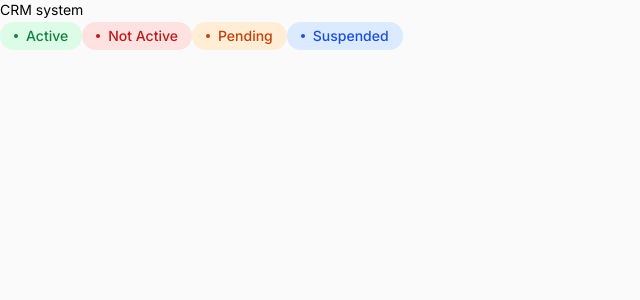
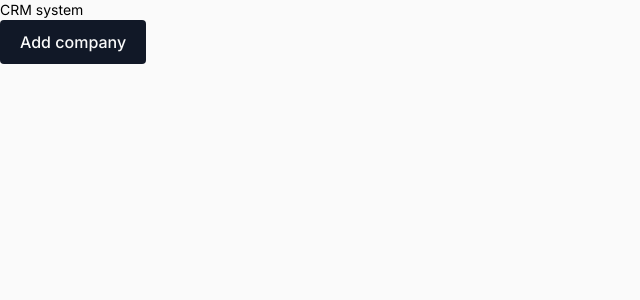
Before and after one commit to TaurusVB/crm-system-nextjs-course, a Next.js app: page / in a window 1280 px wide. Shown: the top 300 px of the page, without its empty margins (0-640 px from the left). Built offline with nearby package versions, Linux system fonts and the light colour scheme.

Commit message:
CREATE AddCompanyButton component

```diff
--- /dev/null
+++ b/src/app/components/AddCompanyButton.tsx
@@ -0,0 +1,26 @@
+"use client";
+
+import React, { useState } from "react";
+import Button from "./Button";
+import dynamic from "next/dynamic";
+
+const CompanyFormModal = dynamic(() => import("./CompanyFormModal"), {
+  ssr: false,
+});
+
+const AddCompanyButton = () => {
+  const [isOpen, setIsOpen] = useState(false);
+
+  return (
+    <>
+      <Button onClick={() => setIsOpen(true)}>Add company</Button>
+      <CompanyFormModal
+        onClose={() => setIsOpen(false)}
+        onSubmit={console.log}
+        show={isOpen}
+      />
+    </>
+  );
+};
+
+export default AddCompanyButton;
--- a/src/app/components/CompanyFormModal.tsx
+++ b/src/app/components/CompanyFormModal.tsx
@@ -1,9 +1,16 @@
 "use client";
 
 import Modal, { ModalProps } from "./Modal";
-import CompanyForm from "./CompanyForm";
+import CompanyForm, { CompanyFormProps } from "./CompanyForm";
 
-export default function CompanyFormModal({ onClose, ...rest }: ModalProps) {
+interface ICompanyFormModalProps extends ModalProps {
+  onSubmit: CompanyFormProps["onSubmit"];
+}
+
+export default function CompanyFormModal({
+  onClose,
+  ...rest
+}: ICompanyFormModalProps) {
   return (
     <Modal {...rest} onClose={onClose}>
       <CompanyForm onSubmit={() => onClose()} />
--- a/src/app/page.tsx
+++ b/src/app/page.tsx
@@ -1,14 +1,12 @@
 import { Status } from "@/lib/types";
 import StatusLabel from "./components/StatusLabel";
+import AddCompanyButton from "./components/AddCompanyButton";
 
 export default function Home() {
   return (
     <main>
       <h1 className=" text-sm">CRM system</h1>
-      <StatusLabel status={Status.Active}>Active</StatusLabel>
-      <StatusLabel status={Status.NoActive}>Not Active</StatusLabel>
-      <StatusLabel status={Status.Pendind}>Pending</StatusLabel>
-      <StatusLabel status={Status.Suspended}>Suspended</StatusLabel>
+      <AddCompanyButton />
     </main>
   );
 }
```
Also changed, not shown: public/icons/upload.svg (added).
